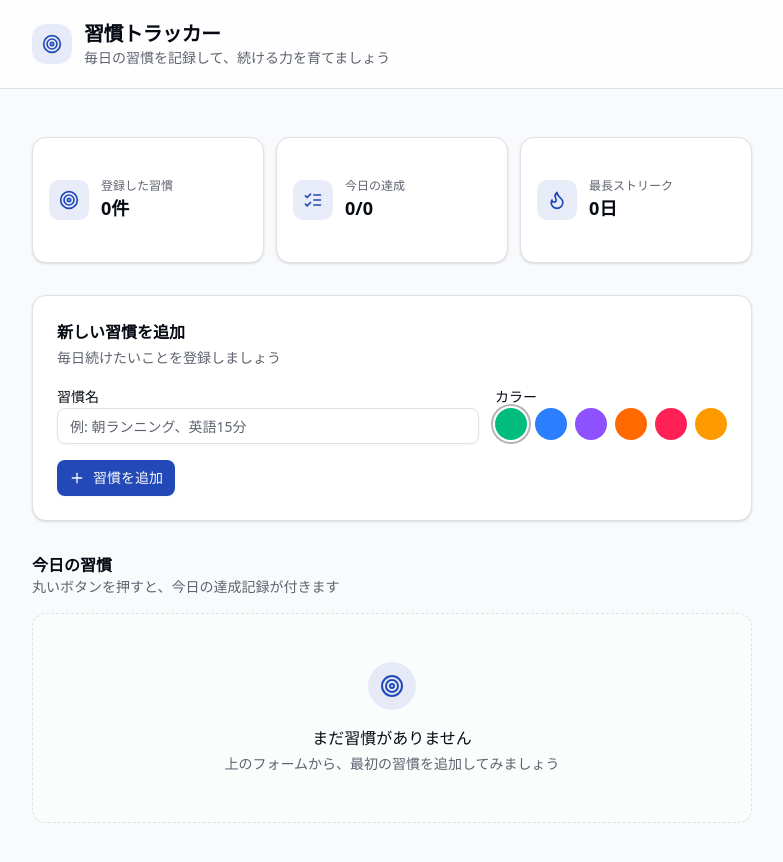
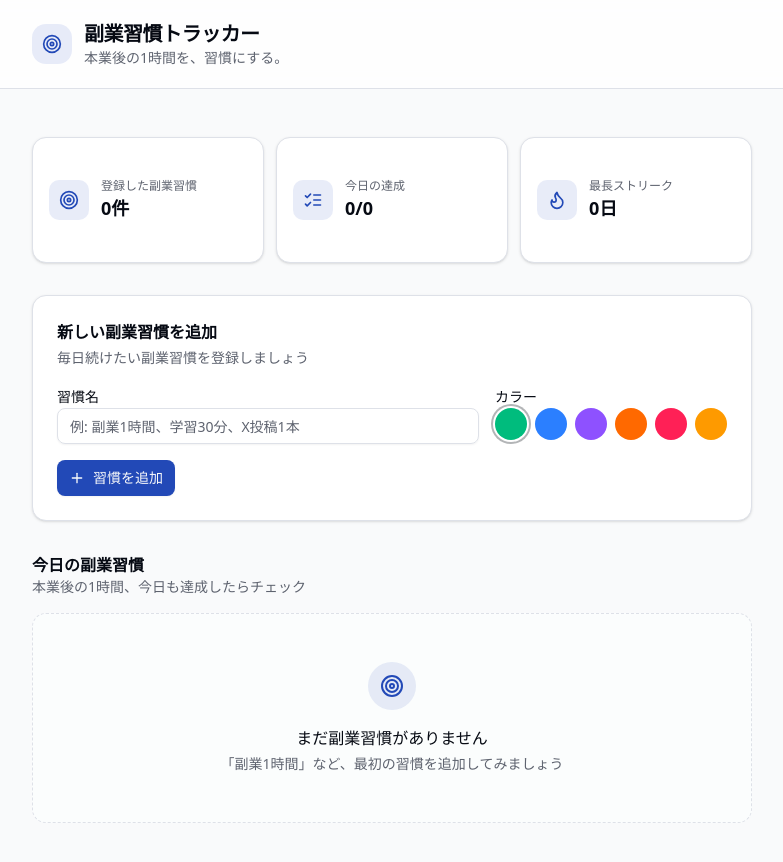
Before and after one commit to nabe-max/habit-tracker, a Next.js app: page / in a window 1280 px wide. Shown: the top 862 px of the page, without its empty margins (248-1031 px from the left). Built offline with nearby package versions, Linux system fonts and the light colour scheme.

Commit message:
副業向け文案に更新

```diff
--- a/app/layout.tsx
+++ b/app/layout.tsx
@@ -16,9 +16,9 @@ const geistMono = Geist_Mono({
 });
 
 export const metadata: Metadata = {
-  title: "習慣トラッカー",
+  title: "副業習慣トラッカー | 本業後の1時間を、習慣にする。",
   description:
-    "毎日の習慣を記録して、ストリークを可視化するWebアプリ。完全無料・API不要。",
+    "副業を目指す会社員のための習慣トラッカー。本業後の1時間を習慣化し、ストリークで続ける仕組みを。完全無料。",
 };
 
 export default function RootLayout({
--- a/app/page.tsx
+++ b/app/page.tsx
@@ -43,9 +43,9 @@ export default function HomePage() {
 
             <section className="space-y-4">
               <div>
-                <h2 className="text-base font-semibold">今日の習慣</h2>
+                <h2 className="text-base font-semibold">今日の副業習慣</h2>
                 <p className="text-sm text-muted-foreground">
-                  丸いボタンを押すと、今日の達成記録が付きます
+                  本業後の1時間、今日も達成したらチェック
                 </p>
               </div>
 
@@ -54,9 +54,9 @@ export default function HomePage() {
                   <div className="mx-auto flex size-12 items-center justify-center rounded-full bg-primary/10 text-primary">
                     <Target className="size-6" />
                   </div>
-                  <p className="mt-4 font-medium">まだ習慣がありません</p>
+                  <p className="mt-4 font-medium">まだ副業習慣がありません</p>
                   <p className="mt-1 text-sm text-muted-foreground">
-                    上のフォームから、最初の習慣を追加してみましょう
+                    「副業1時間」など、最初の習慣を追加してみましょう
                   </p>
                 </div>
               ) : (
--- a/components/AddHabitForm.tsx
+++ b/components/AddHabitForm.tsx
@@ -45,9 +45,9 @@ export function AddHabitForm({ onAdd, disabled }: AddHabitFormProps) {
       className="space-y-4 rounded-xl border bg-card p-6 shadow-sm"
     >
       <div>
-        <h2 className="text-base font-semibold">新しい習慣を追加</h2>
+        <h2 className="text-base font-semibold">新しい副業習慣を追加</h2>
         <p className="mt-1 text-sm text-muted-foreground">
-          毎日続けたいことを登録しましょう
+          毎日続けたい副業習慣を登録しましょう
         </p>
       </div>
 
@@ -58,7 +58,7 @@ export function AddHabitForm({ onAdd, disabled }: AddHabitFormProps) {
           </label>
           <Input
             id="habit-name"
-            placeholder="例: 朝ランニング、英語15分"
+            placeholder="例: 副業1時間、学習30分、X投稿1本"
             value={name}
             onChange={(event) => setName(event.target.value)}
             maxLength={HABIT_NAME_MAX_LENGTH}
--- a/components/Header.tsx
+++ b/components/Header.tsx
@@ -9,10 +9,10 @@ export function Header() {
         </div>
         <div>
           <h1 className="text-lg font-semibold tracking-tight sm:text-xl">
-            習慣トラッカー
+            副業習慣トラッカー
           </h1>
           <p className="text-sm text-muted-foreground">
-            毎日の習慣を記録して、続ける力を育てましょう
+            本業後の1時間を、習慣にする。
           </p>
         </div>
       </div>
--- a/components/StatsBar.tsx
+++ b/components/StatsBar.tsx
@@ -11,7 +11,7 @@ interface StatsBarProps {
 export function StatsBar({ total, completedToday, bestStreak }: StatsBarProps) {
   const items = [
     {
-      label: "登録した習慣",
+      label: "登録した副業習慣",
       value: `${total}件`,
       icon: Target,
     },
```
